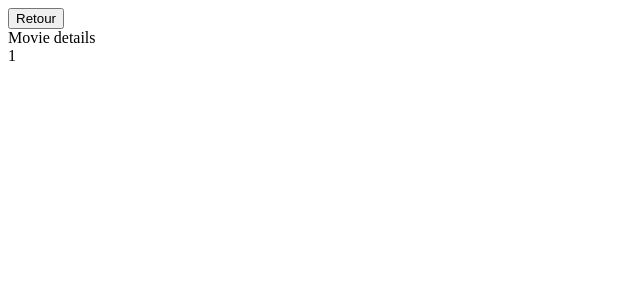
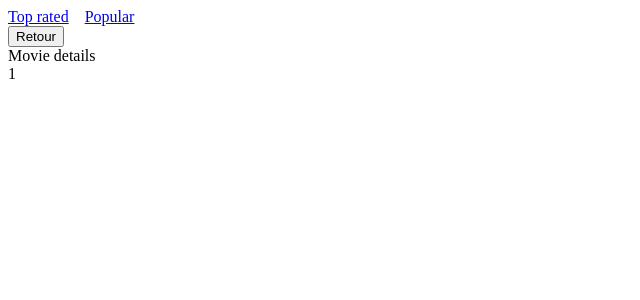
Before and after one commit to yasin-karaca/hello-cine, a Vue app: page /movie/1 in a window 1280 px wide. Shown: the top 300 px of the page, without its empty margins (0-640 px from the left). Built offline with nearby package versions, Linux system fonts and the light colour scheme; no server answers; the HTML template or start-up script is replaced by a standard one.

Commit message:
add popular movies

```diff
--- a/src/App.vue
+++ b/src/App.vue
@@ -1,20 +1,28 @@
 <script setup lang="ts">
-import { useFetch } from "@/composables/useApi";
-import { onMounted } from "vue";
+import { RouterLink, RouterView, useRoute } from "vue-router";
 
-const { data, execute } = useFetch("https://api.themoviedb.org/3/genre/movie/list");
-
-onMounted(async () => {
-  await execute();
-});
+const route = useRoute();
 </script>
 
 <template>
+  <nav>
+    <RouterLink to="/">Top rated</RouterLink>
+    <RouterLink to="/popular">Popular</RouterLink>
+  </nav>
+
   <RouterView v-slot="{ Component }">
-    <KeepAlive include="HomeView">
-      <component :is="Component" />
+    <KeepAlive include="MovieList">
+      <component :is="Component" :key="route.name" />
     </KeepAlive>
   </RouterView>
 </template>
 
-<style scoped></style>
+<style scoped>
+nav {
+  display: flex;
+  gap: 1rem;
+}
+.router-link-exact-active {
+  font-weight: bold;
+}
+</style>
--- a/src/router/index.ts
+++ b/src/router/index.ts
@@ -1,5 +1,5 @@
 import { createRouter, createWebHistory } from "vue-router";
-import HomeView from "@/views/HomeView.vue";
+import MovieList from "@/views/MovieList.vue";
 import MovieDetails from "@/views/MovieDetails.vue";
 
 const router = createRouter({
@@ -8,7 +8,18 @@ const router = createRouter({
     {
       path: "/",
       name: "home",
-      component: HomeView,
+      component: MovieList,
+      props: {
+        category: "top_rated",
+      },
+    },
+    {
+      path: "/popular",
+      name: "popular",
+      component: MovieList,
+      props: {
+        category: "popular",
+      },
     },
     {
       path: "/movie/:id",
--- a/src/views/HomeView.vue
+++ b/src/views/MovieList.vue
@@ -1,6 +1,6 @@
 <template>
   <div>
-    <h1>Top rated movies</h1>
+    <h1>{{ title }}</h1>
 
     <select v-model="selectedGenre">
       <option :value="null">Tous les genres</option>
@@ -39,16 +39,25 @@ import { useFetch } from "@/composables/useApi";
 import { getImageUrl } from "@/utils/image";
 import type { MovieResponse, GenreResponse } from "@/types/api";
 
+const props = defineProps<{
+  category: "top_rated" | "popular";
+}>();
+
 const route = useRoute();
 const router = useRouter();
 
-// La page et le genre viennent de l'URL
+// Nom de la route à laquelle appartient cette instance
+const ownRouteName = route.name;
+
+const title = computed(() =>
+  props.category === "popular" ? "Popular movies" : "Top rated movies",
+);
+
 const currentPage = computed(() => Number(route.query.page) || 1);
 
 const selectedGenre = computed({
   get: () => (route.query.genre ? Number(route.query.genre) : null),
   set: (value: number | null) => {
-    // changer de genre remet automatiquement à la page 1
     router.push({ query: { genre: value ?? undefined } });
   },
 });
@@ -66,9 +75,15 @@ const getUrl = (page: number, genreId: number | null) => {
   const params = new URLSearchParams({
     language: "en-US",
     page: String(page),
-    sort_by: "vote_average.desc",
-    "vote_count.gte": "300",
   });
+
+  if (props.category === "popular") {
+    params.set("sort_by", "popularity.desc");
+  } else {
+    params.set("sort_by", "vote_average.desc");
+    params.set("vote_count.gte", "300");
+  }
+
   if (genreId) params.set("with_genres", String(genreId));
   return `${BASE_URL}/discover/movie?${params}`;
 };
@@ -92,14 +107,14 @@ let lastKey = "";
 watch(
   [currentPage, selectedGenre],
   () => {
-    if (route.name !== "home") return;
+    // Ignore les changements d'URL qui concernent une autre page
+    if (route.name !== ownRouteName) return;
 
-    // Ne refait la requête que si la page ou le genre a vraiment changé
     const key = `${currentPage.value}-${selectedGenre.value}`;
     if (key === lastKey) return;
     lastKey = key;
 
-    data.value = null; // supprime les anciens films avant le chargement
+    data.value = null;
     execute(getUrl(currentPage.value, selectedGenre.value));
   },
   { immediate: true },
```
